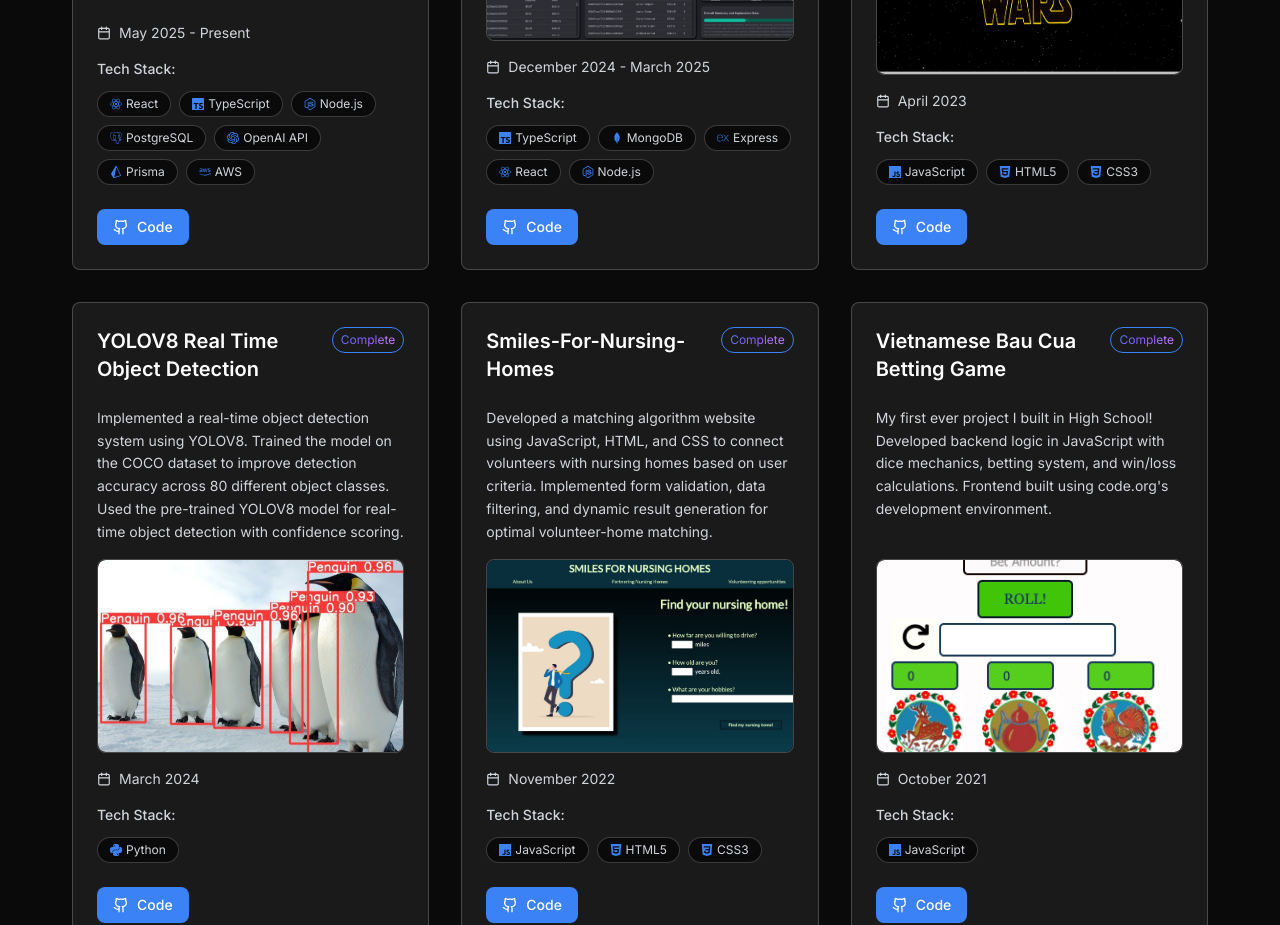
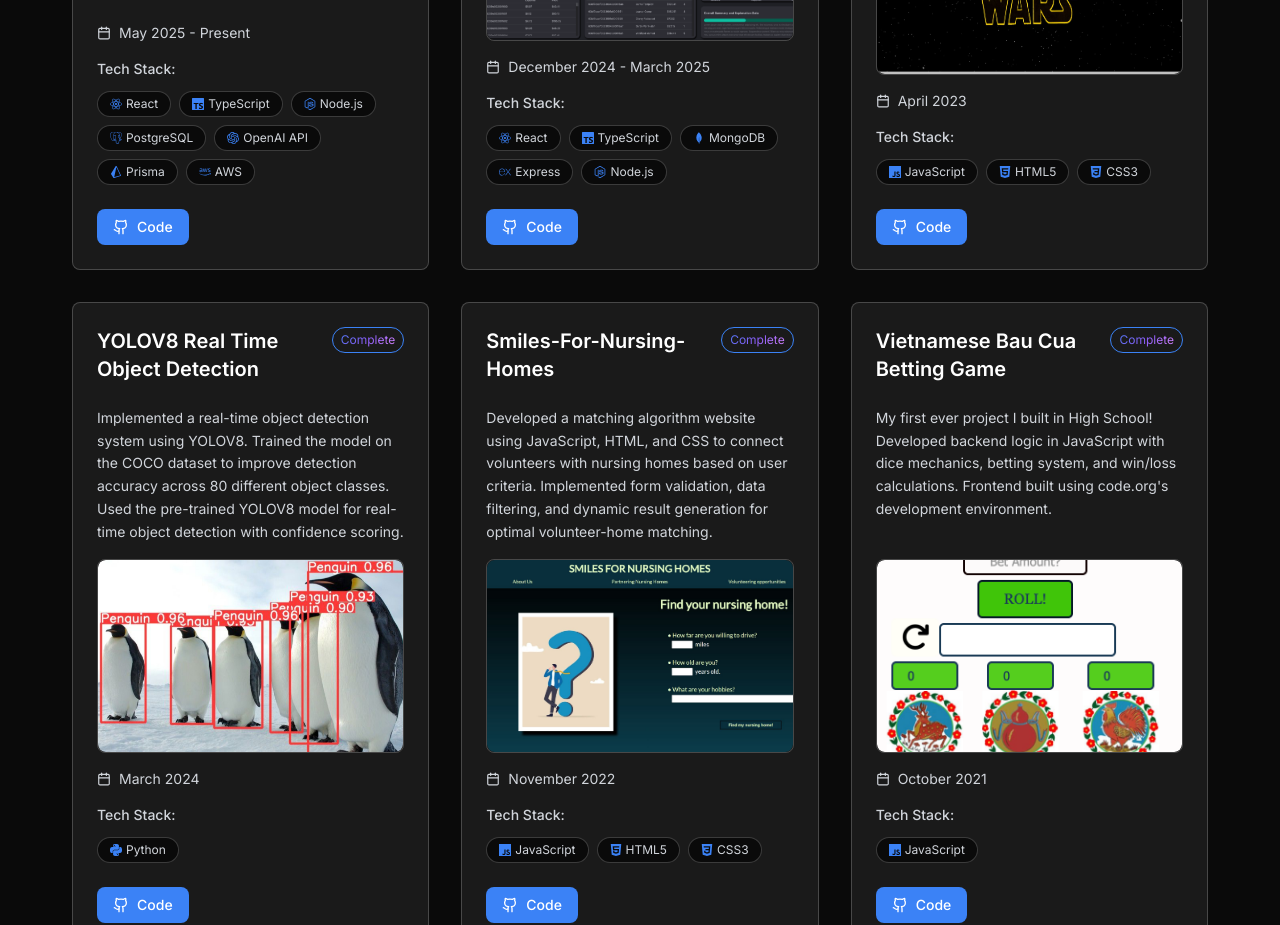
Before and after one commit to Noctural123/Personal-Porfolio, a React (Create React App) app: page / in a window 1280 px wide. Shown: the part 2420-3345 px from the top of the page. Built offline with nearby package versions, Linux system fonts and the light colour scheme.

Commit message:
Changed position for tech stack

```diff
--- a/src/components/Projects.js
+++ b/src/components/Projects.js
@@ -28,7 +28,7 @@
     {
       title: "Business Finance Dashboard",
       description: "Developed a financial analytics dashboard using the MERN stack to visualize complex datasets and trendlines. Implemented a simple regression model to predict yearly revenue.",
-      tech: ["TypeScript", "MongoDB", "Express", "React", "Node.js"],
+      tech: ["React", "TypeScript", "MongoDB", "Express", "Node.js"],
       icons: [SiTypescript, SiMongodb, SiExpress, SiReact, SiNodedotjs],
       github: "https://github.com/Noctural123/finance-dashboard",
       demo: "#",
```
